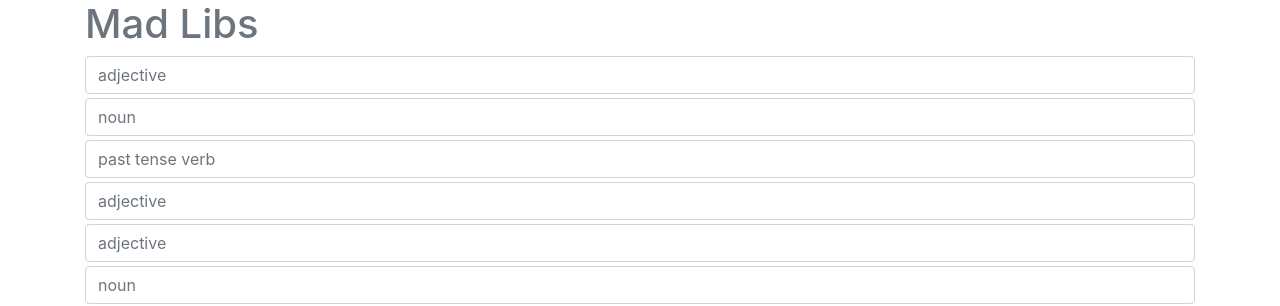
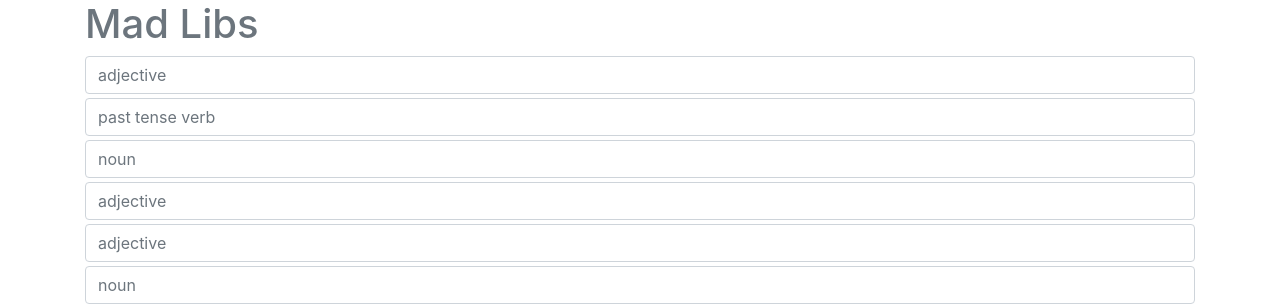
Before and after one commit to kenirwin/mad-libs, a Jekyll site: the page built from julie-shane.html, in a window 1280 px wide. Shown: the top 306 px of the page. Built offline with Jekyll 4.4.1, drawn with Linux system fonts in a browser that asks for light colours.

Commit message:
fix first paragraph

```diff
--- a/julie-shane.html
+++ b/julie-shane.html
@@ -6,11 +6,11 @@ permalink: /julie
 <p>How much do you know about your favorite <span class="input" data-placeholder="ADJECTIVE"></span> couple? Today we're here to test your knowledge of Julie and Shane.</p>
 
 <ol>
-<li>Did you know that Julie and Shane met in a <span class="input" data-placeholder="NOUN"></span> shoppe? Their first date was in a bar, but before that date, Julie <span class="input" data-placeholder="PAST TENSE VERB"></span> Shane at work. One look at his <span class="input" data-placeholder="ADJECTIVE"></span> physique and his <span class="input" data-placeholder="ADJECTIVE"></span> demeanor and she was smitten.</li>
+<li>Some say that Julie and Shane's first encounter was in a bar. But actually they met before that when Julie <span class="input" data-placeholder="PAST TENSE VERB"></span> Shane at the <span class="input" data-placeholder="NOUN"></span> shoppe where he worked. One look at his <span class="input" data-placeholder="ADJECTIVE"></span> physique and his <span class="input" data-placeholder="ADJECTIVE"></span> demeanor and she was smitten.</li>
 
 <li>Shane has been wanting to teaching Julie the fine points of his favorite sport, <span class="input" data-placeholder="NOUN"></span>-ball. "First they <span class="input" data-placeholder="VERB"></span> the ball and then they run around the <span class="input" data-placeholder="SHAPE"></span>." He feels certain that Julie will be a <span class="input" data-placeholder="ADJECTIVE"></span> fan in no time. We're less sure.</li>
 
 <li>Did you know that Shane and Julie love to <span class="input" data-placeholder="VERB"></span> together in the kitchen? It's true! They've been honing their favorite dish, <span class="input" data-placeholder="FOOD ITEM"></span> risotto. It doesn't hurt that Julie thinks Shane looks <span class="input" data-placeholder="ADJECTIVE"></span> in an apron.</li>
 
-<li>One potential for challenge in their relationship is that Shane loves dogs and Julie loves cats. Julie has tried to win Shane over with her <span class="input" data-placeholder="ADJECTIVE"></span> cat Maisy, but whenever Shane tries to take her for a walk, Maisy just <span class="input" data-placeholder="VERB"></span>s. That's ok -- Julie still thinks Shane is the cat's <span class="input" data-placeholder="ANIMAL SOUND"></span>, and Shane thinks that Julie is super fetching. </li>
+<li>One potential for challenge in their relationship is that Shane loves dogs and Julie loves cats. Julie has tried to win Shane over with her <span class="input" data-placeholder="ADJECTIVE"></span> cat Maisy, but whenever Shane tries to take Maisy for a walk, she just <span class="input" data-placeholder="VERB"></span>s. That's ok -- Julie still thinks Shane is the cat's <span class="input" data-placeholder="ANIMAL SOUND"></span>, and Shane thinks that Julie is super fetching. </li>
 </ol>
```
